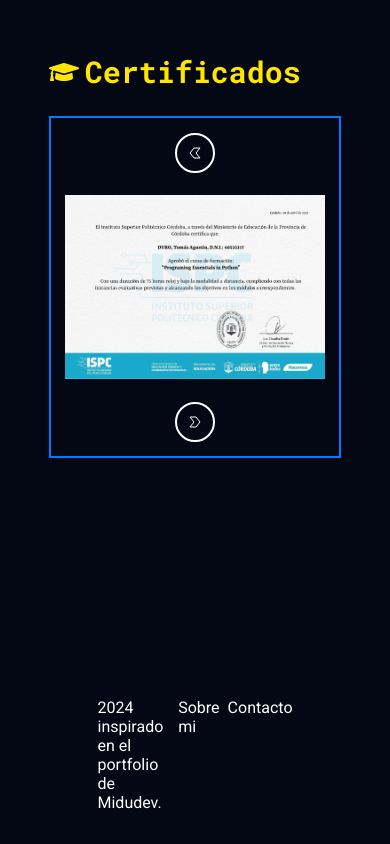
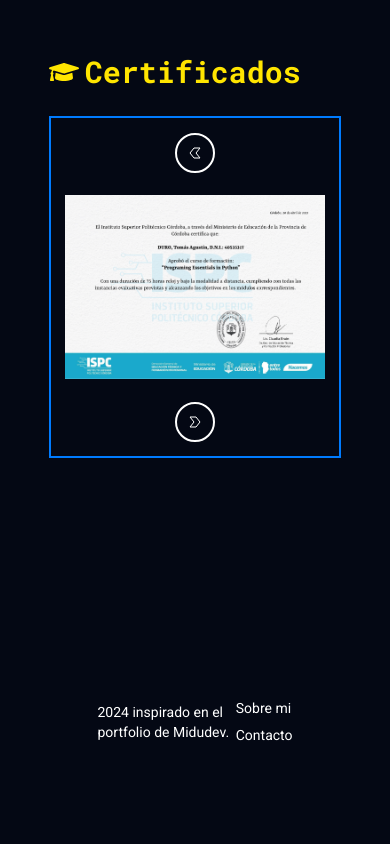
Before and after one commit to TomasAgustinDuro/portfolio-tomas, a React (Vite) app: page / in a window 390 px wide. Shown: the part 5126-5970 px from the top of the page. After the commit the page ends 5899 px from the top, so only its background shows below. Built offline with nearby package versions, Linux system fonts and the light colour scheme.

Commit message:
footer mobile

```diff
--- a/src/App.css
+++ b/src/App.css
@@ -465,6 +465,23 @@
     height: 40px;
     margin: 0.5em 0;
   }
+
+  footer {
+    display: flex;
+    justify-content: space-between;
+    font-size: 14px;
+    line-height: 20px;
+    align-items: center;
+    margin: auto;
+    padding: 0 0 2em;
+    width: 50%;
+  }
+
+  footer .links {
+    display: flex;
+    flex-direction: column;
+    gap: 0.5em;
+  }
 }
 
 /* Medium screens (tablets) */
```
